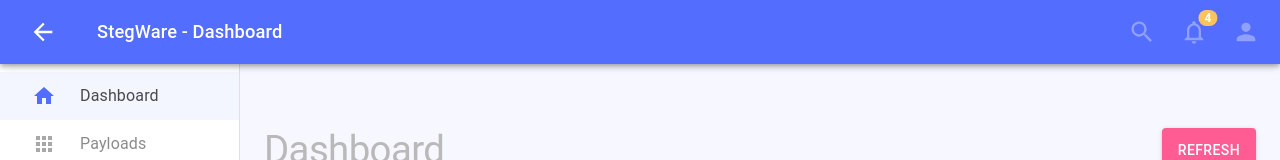
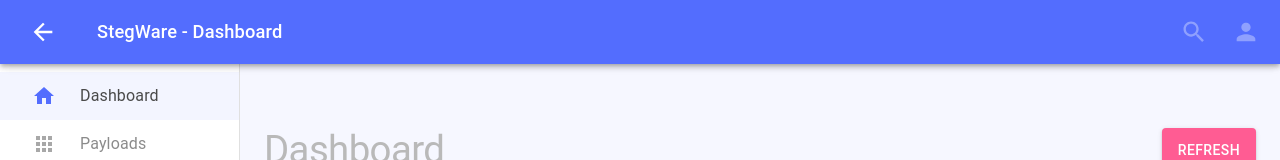
Before and after one commit to dj-d/StegWare-Dashboard, a React (Create React App) app in the folder dashboard/: page /#/app/dashboard in a window 1280 px wide. Shown: the top 160 px of the page. Built offline with nearby package versions, Linux system fonts and the light colour scheme; sample sign-in values are in the browser's storage.

Commit message:
Component -> Header -> Slimming + reformat

```diff
--- a/dashboard/src/components/Header/Header.js
+++ b/dashboard/src/components/Header/Header.js
@@ -1,51 +1,32 @@
 import React, {useState} from "react";
 import {AppBar, Toolbar, IconButton, InputBase, Menu, MenuItem} from "@material-ui/core";
+
+// components
+import {Typography} from "../Wrappers";
+
+// icons
 import {
 	Menu as MenuIcon,
-	NotificationsNone as NotificationsIcon,
 	Person as AccountIcon,
 	Search as SearchIcon,
 	ArrowBack as ArrowBackIcon,
 } from "@material-ui/icons";
 import classNames from "classnames";
 
-// styles
-import useStyles from "./styles";
-
-// components
-import {Badge, Typography} from "../Wrappers";
-import Notification from "../Notification/Notification";
-
 // context
 import {useLayoutState, useLayoutDispatch, toggleSidebar} from "../../context/LayoutContext";
 import {useUserDispatch, signOut} from "../../context/UserContext";
 
+// styles
+import useStyles from "./styles";
 
-const notifications = [
-	{
-		id: 0,
-		color: "warning",
-		message: "Check out this awesome ticket"
-	},
-	{
-		id: 1,
-		color: "success",
-		type: "info",
-		message: "What is the best way to get ...",
-	},
-	{
-		id: 2,
-		color: "secondary",
-		type: "notification",
-		message: "This is just a simple notification",
-	},
-	{
-		id: 3,
-		color: "primary",
-		type: "e-commerce",
-		message: "12 new orders has arrived today",
-	},
-];
+// TODO: To change
+const data = {
+	title: "StegWare - Dashboard",
+	profile: {
+		name: "Daniele Albanese"
+	}
+}
 
 export default function Header(props) {
 	let classes = useStyles();
@@ -56,87 +37,56 @@
 	let userDispatch = useUserDispatch();
 
 	// local
-	let [notificationsMenu, setNotificationsMenu] = useState(null);
-	let [isNotificationsUnread, setIsNotificationsUnread] = useState(true);
 	let [profileMenu, setProfileMenu] = useState(null);
 	let [isSearchOpen, setSearchOpen] = useState(false);
 
 	return (
 		<AppBar position="fixed" className={classes.appBar}>
 			<Toolbar className={classes.toolbar}>
-				<IconButton
-					color="inherit"
-					onClick={() => toggleSidebar(layoutDispatch)}
-					className={classNames(
-						classes.headerMenuButtonSandwich,
-						classes.headerMenuButtonCollapse,
-					)}
-				>
+
+				{/* Menu */}
+				<IconButton color="inherit" onClick={() => toggleSidebar(layoutDispatch)} className={classNames(classes.headerMenuButtonSandwich, classes.headerMenuButtonCollapse)}>
 					{layoutState.isSidebarOpened ? (
-						<ArrowBackIcon
-							classes={{
-								root: classNames(
-									classes.headerIcon,
-									classes.headerIconCollapse,
-								),
-							}}
-						/>
+						<ArrowBackIcon classes={{root: classNames(classes.headerIcon, classes.headerIconCollapse)}}/>
 					) : (
-						<MenuIcon
-							classes={{
-								root: classNames(
-									classes.headerIcon,
-									classes.headerIconCollapse,
-								),
-							}}
-						/>
+						<MenuIcon classes={{root: classNames(classes.headerIcon, classes.headerIconCollapse)}}/>
 					)}
 				</IconButton>
+
+				{/* Title */}
 				<Typography variant="h6" weight="medium" className={classes.logotype}>
-					StegWare - Dashboard
+					{data.title}
 				</Typography>
-				<div className={classes.grow}/>
+
+				<div className={classes.grow} />
+
+				{/* Search */}
 				<div className={classNames(classes.search, {[classes.searchFocused]: isSearchOpen,})}>
 					<div className={classNames(classes.searchIcon, {[classes.searchIconOpened]: isSearchOpen,})} onClick={() => setSearchOpen(!isSearchOpen)}>
 						<SearchIcon classes={{root: classes.headerIcon}}/>
 					</div>
-					<InputBase
-						placeholder="Search…"
-						classes={{
-							root: classes.inputRoot,
-							input: classes.inputInput,
-						}}
-					/>
+
+					<InputBase placeholder="Search…" classes={{root: classes.inputRoot, input: classes.inputInput}} />
 				</div>
-				<IconButton color="inherit" aria-haspopup="true" aria-controls="mail-menu" onClick={e => {
-					setNotificationsMenu(e.currentTarget);
-					setIsNotificationsUnread(false);
-				}} className={classes.headerMenuButton}>
-					<Badge badgeContent={isNotificationsUnread ? notifications.length : null} color="warning">
-						<NotificationsIcon classes={{root: classes.headerIcon}}/>
-					</Badge>
-				</IconButton>
+
+				{/* Profile */}
 				<IconButton aria-haspopup="true" color="inherit" className={classes.headerMenuButton} aria-controls="profile-menu" onClick={e => setProfileMenu(e.currentTarget)}>
 					<AccountIcon classes={{root: classes.headerIcon}}/>
 				</IconButton>
-				<Menu id="notifications-menu" open={Boolean(notificationsMenu)} anchorEl={notificationsMenu} onClose={() => setNotificationsMenu(null)}
-					  className={classes.headerMenu} disableAutoFocusItem>
-					{notifications.map(notification => (
-						<MenuItem key={notification.id} onClick={() => setNotificationsMenu(null)} className={classes.headerMenuItem}>
-							<Notification {...notification} typographyVariant="inherit"/>
-						</MenuItem>
-					))}
-				</Menu>
-				<Menu id="profile-menu" open={Boolean(profileMenu)} anchorEl={profileMenu} onClose={() => setProfileMenu(null)}
-					  className={classes.headerMenu} classes={{paper: classes.profileMenu}} disableAutoFocusItem>
+
+				{/* Profile - Menu items */}
+				<Menu id="profile-menu" open={Boolean(profileMenu)} anchorEl={profileMenu} onClose={() => setProfileMenu(null)} className={classes.headerMenu} classes={{paper: classes.profileMenu}} disableAutoFocusItem>
 					<div className={classes.profileMenuUser}>
 						<Typography variant="h4" weight="medium">
-							Daniele Albanese
+							{data.profile.name}
 						</Typography>
 					</div>
+
 					<MenuItem className={classNames(classes.profileMenuItem, classes.headerMenuItem,)}>
-						<AccountIcon className={classes.profileMenuIcon}/> Profile
+						<AccountIcon className={classes.profileMenuIcon} />
+						Profile
 					</MenuItem>
+
 					<div className={classes.profileMenuUser}>
 						<Typography className={classes.profileMenuLink} color="primary" onClick={() => signOut(userDispatch, props.history)}>
 							Sign Out
```
